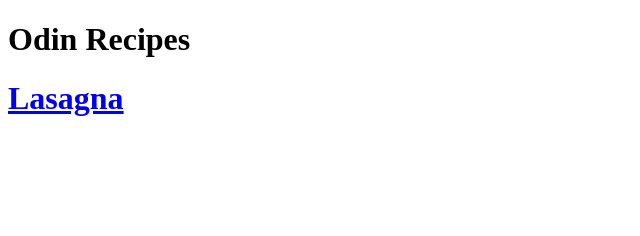
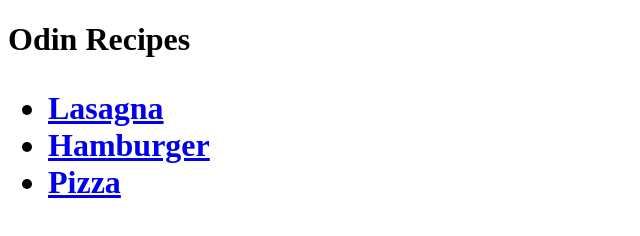
Before and after one commit to LittleSona/odin-recipes, a plain HTML site: page index.html in a window 1280 px wide. Shown: the whole page, without its empty margins (0-640 px from the left). Drawn offline with Linux system fonts and the light colour scheme.

Commit message:
added third recipe

```diff
--- a/index.html
+++ b/index.html
@@ -8,8 +8,14 @@
 <body>
 
     <h1>Odin Recipes<h1>
-        <a href="recipes/lasagna.html"> Lasagna </a>
 
+    <ul>
+       <li> <a href="recipes/lasagna.html"> Lasagna </a> </li>
+
+       <li> <a href="recipes/hamburger.html"> Hamburger </a> </li>
+
+       <li> <a href="recipes/pizza.html"> Pizza </a> </li>
+    </ul>
 </body>
 
 
```
